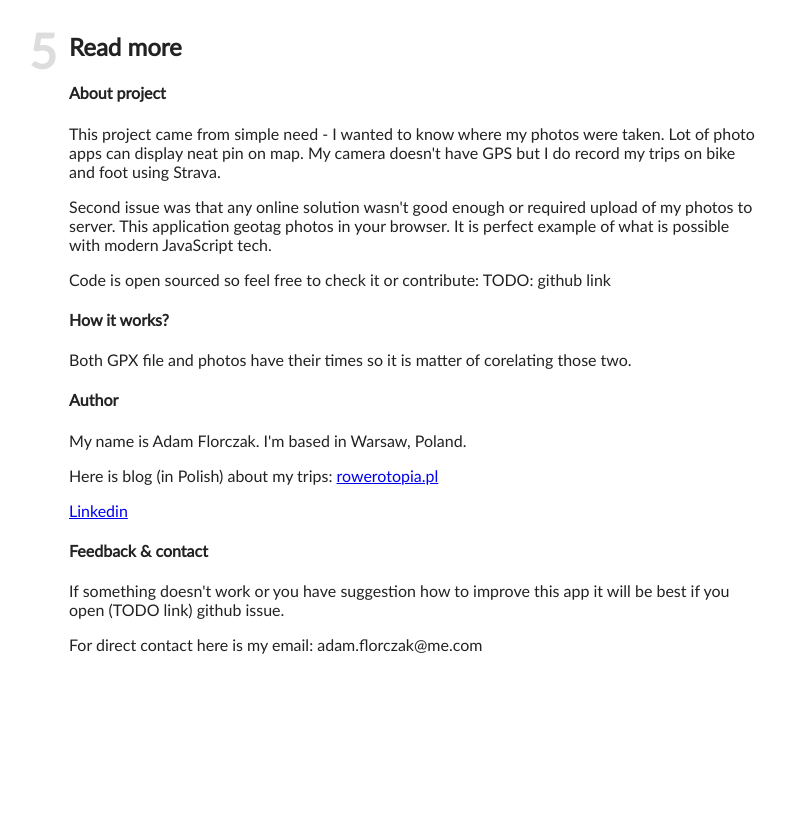
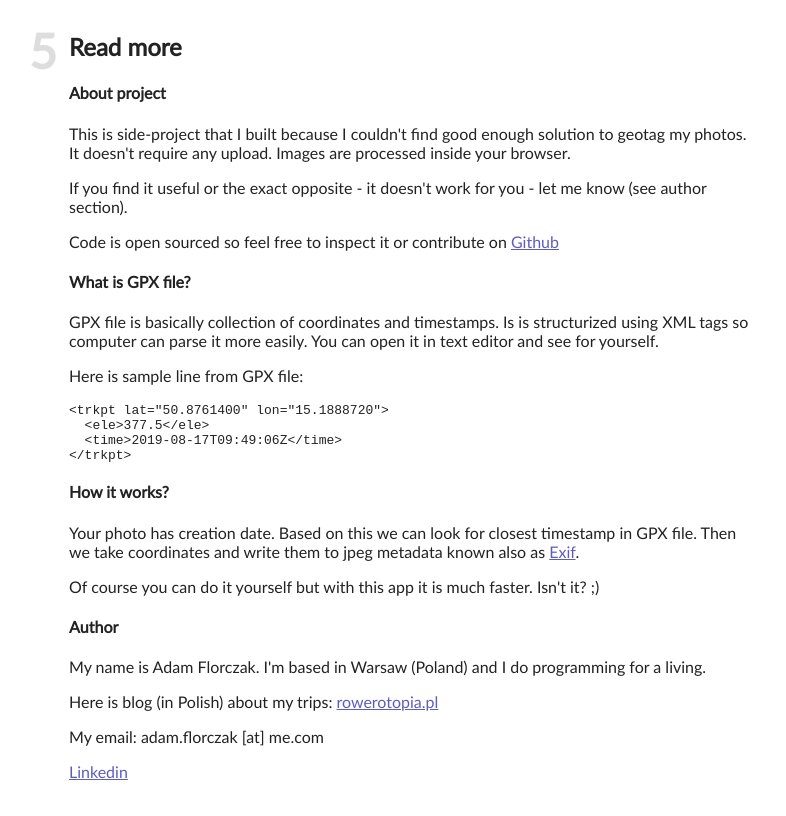
Before and after one commit to aqum/gpx-image-geotag, a React (Create React App) app: page / in a window 1280 px wide. Shown: the part 1640-2456 px from the top of the page, without its empty margins (227-1013 px from the left). Before the commit the page ends 2376 px from the top, so only its background shows below. Built offline with nearby package versions, Linux system fonts and the light colour scheme.

Commit message:
Improved about section

```diff
--- a/src/app.component.tsx
+++ b/src/app.component.tsx
@@ -118,45 +118,68 @@ export class App extends Component<{}, AppState> {
 
           <section className="g-step">
             <h2 className="g-step__title">Read more</h2>
+
             <h4>About project</h4>
             <p>
-              This project came from simple need - I wanted to know where my
-              photos were taken. Lot of photo apps can display neat pin on map.
-              My camera doesn't have GPS but I do record my trips on bike and
-              foot using Strava.
+              This is side-project that I built because I couldn't find good
+              enough solution to geotag my photos. It doesn't require any
+              upload. Images are processed inside your browser.
             </p>
             <p>
-              Second issue was that any online solution wasn't good enough or
-              required upload of my photos to server. This application geotag
-              photos in your browser. It is perfect example of what is possible
-              with modern JavaScript tech.
+              If you find it useful or the exact opposite - it doesn't work for
+              you - let me know (see author section).
             </p>
             <p>
-              Code is open sourced so feel free to check it or contribute: TODO:
-              github link
+              Code is open sourced so feel free to inspect it or contribute on{' '}
+              <a href="https://github.com/aqum/gpx-image-geotag">Github</a>
             </p>
+
+            <h4>What is GPX file?</h4>
+            <p>
+              GPX file is basically collection of coordinates and timestamps. Is
+              is structurized using XML tags so computer can parse it more
+              easily. You can open it in text editor and see for yourself.
+            </p>
+            <p>Here is sample line from GPX file:</p>
+            <code>
+              <pre>
+                {`<trkpt lat="50.8761400" lon="15.1888720">
+  <ele>377.5</ele>
+  <time>2019-08-17T09:49:06Z</time>
+</trkpt>`}
+              </pre>
+            </code>
+
             <h4>How it works?</h4>
             <p>
-              Both GPX file and photos have their times so it is matter of
-              corelating those two.
+              Your photo has creation date. Based on this we can look for
+              closest timestamp in GPX file. Then we take coordinates and write
+              them to jpeg metadata known also as{' '}
+              <a href="https://pl.wikipedia.org/wiki/Exchangeable_Image_File_Format">
+                Exif
+              </a>
+              .
             </p>
+            <p>
+              Of course you can do it yourself but with this app it is much
+              faster. Isn't it? ;)
+            </p>
+
             <h4>Author</h4>
-            <p>My name is Adam Florczak. I'm based in Warsaw, Poland.</p>
+            <p>
+              My name is Adam Florczak. I'm based in Warsaw (Poland) and I do
+              programming for a living.
+            </p>
             <p>
               Here is blog (in Polish) about my trips:{' '}
               <a href="https://rowerotopia.pl">rowerotopia.pl</a>
             </p>
+            <p>My email: adam.florczak [at] me.com</p>
             <p>
               <a href="https://www.linkedin.com/in/adam-florczak-4379b692/">
                 Linkedin
               </a>
             </p>
-            <h4>Feedback & contact</h4>
-            <p>
-              If something doesn't work or you have suggestion how to improve
-              this app it will be best if you open (TODO link) github issue.
-            </p>
-            <p>For direct contact here is my email: adam.florczak@me.com</p>
           </section>
         </div>
       </div>
--- a/src/index.scss
+++ b/src/index.scss
@@ -1,3 +1,5 @@
+@import './variables.scss';
+
 @font-face {
   font-family: 'Lato';
   src: url('fonts/lato-bold.woff2') format('woff2'),
@@ -23,3 +25,11 @@ body, input, button {
   -webkit-font-smoothing: antialiased;
   -moz-osx-font-smoothing: grayscale;
 }
+
+a {
+  color: $color-main;
+
+  &:hover {
+    color: darken($color-main, 30);
+  }
+}
```
